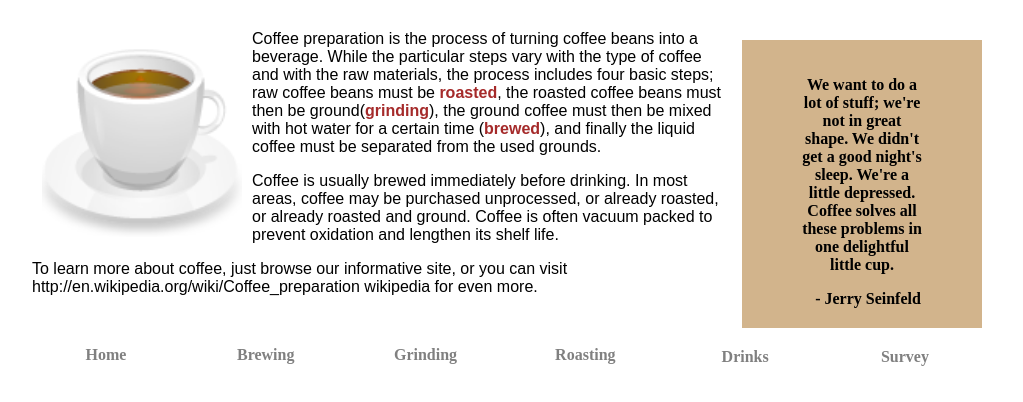
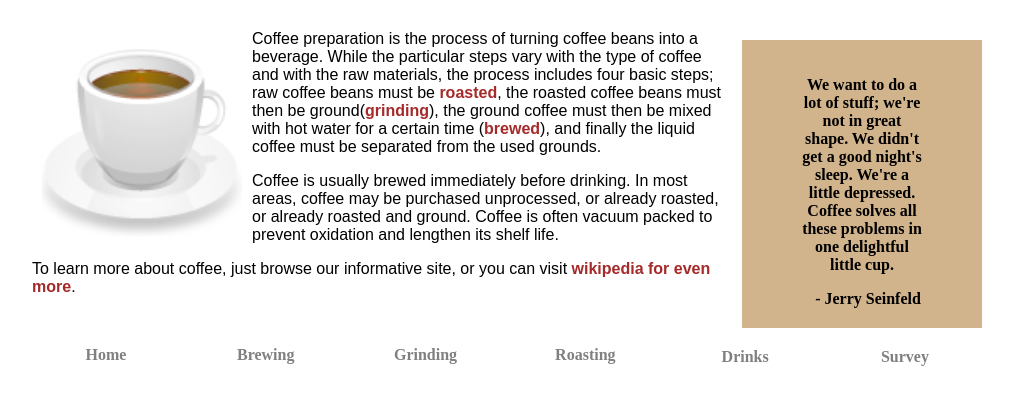
Before and after one commit to the-agarwal01/first-project, a plain HTML site: page index.html in a window 1280 px wide. Shown: the part 180-582 px from the top of the page, without its empty margins (128-1151 px from the left). Drawn offline with Linux system fonts and the light colour scheme.

Commit message:
Update index.html

```diff
--- a/index.html
+++ b/index.html
@@ -35,7 +35,7 @@
 <p>Coffee is usually brewed immediately before drinking. In most areas, coffee may be purchased unprocessed, or already roasted, or already roasted and ground. Coffee is often vacuum packed to prevent oxidation and lengthen its shelf life.</p>
 
 <p>To learn more about coffee, just browse our informative site, or you can visit
-http://en.wikipedia.org/wiki/Coffee_preparation wikipedia for even more.</p>
+    <a href="http://en.wikipedia.org/wiki/Coffee_preparation"> wikipedia for even more</a>.</p>
 </section>
 <footer>
   <nav >
```
